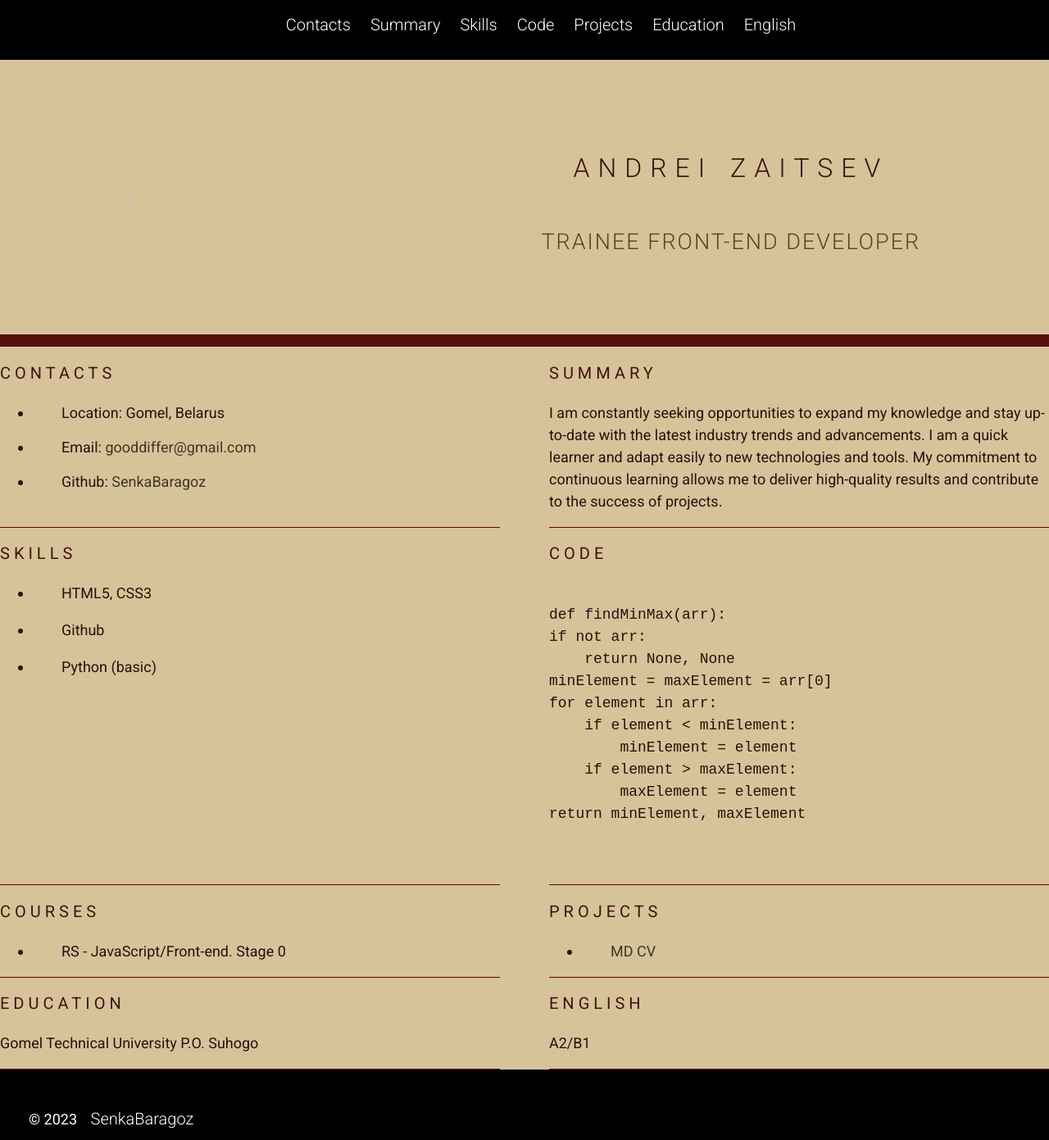
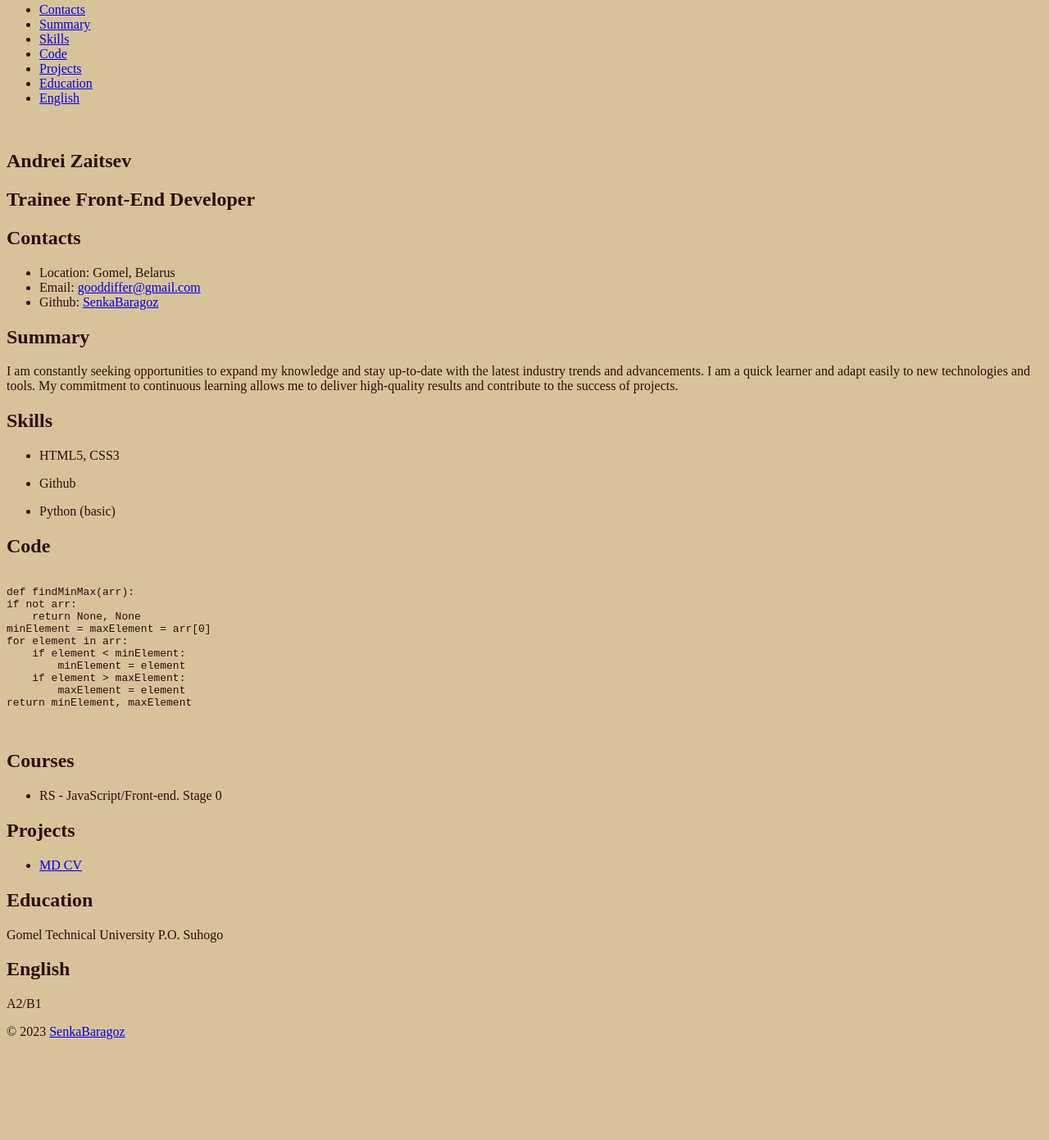
Before and after one commit to SenkaBaragoz/rsschool-cv, a plain HTML site: page index.html in a window 1280 px wide. Shown: the part 13-1404 px from the top of the page at 82% size. After the commit the page ends 1321 px from the top, so only its background shows below. Drawn offline with Linux system fonts and the light colour scheme.

Commit message:
fix: style.css

```diff
--- a/style.css
+++ b/style.css
@@ -1,140 +1,9 @@
-html {
-  scroll-behavior: smooth;
-}
 body {
-  display: flex;
-  flex-direction: column;
-  justify-content: space-between;
-  min-width: 320px;
-  background-color: #d6c39a;
-  min-height: 100vh;
-  margin: 0;
-  padding: 0;
-  font-family: 'Roboto', sans-serif;
-  font-size: 18px;
-  font-weight: 400;
-  line-height: 1.5;
-  color: #2b0f0f;
+    background-color: #d6c39a;
+    color: #2b0f0f;
 }
 .container {
   max-width: 1440px;
   margin: 0 auto;
   min-height: 50px;
 }
-.header {
-  background-color: #000000;
-}
-.nav-list {
-  display: flex;
-  justify-content: center;
-  align-items: center;
-  list-style: none;
-}
-.nav-link {
-  position: relative;
-  padding: 0 12px;
-  text-decoration: none;
-  font-size: 20px;
-  font-weight: 300;
-  line-height: 50px;
-  color: #fff;
-}
-.main {
-  margin-bottom: auto;
-}
-.main-container {
-  display: flex;
-  flex-wrap: wrap;
-  justify-content: space-between;
-}
-.section {
-  width: calc(50% - 30px);
-  border-bottom: 1px solid #680000;
-}
-.section-education,
-.section-english {
-  border-bottom: 1;
-}
-.section-title {
-  margin-bottom: 20px;
-  font-size: 20px;
-  font-weight: 400;
-  text-transform: uppercase;
-  letter-spacing: 5px;
-  color: #421111;
-}
-.section-profile {
-  display: flex;
-  justify-content: space-around;
-  width: 100%;
-  padding: 50px 30px 35px;
-  border-bottom: 15px solid #580d0d;
-}
-.section-profile-title {
-  display: flex;
-  flex-direction: column;
-  justify-content: center;
-  align-content: center;
-  text-align: center;
-  text-transform: uppercase;
-}
-.main-title {
-  position: relative;
-  padding: 0;
-  margin-bottom: 20px;
-  color: #3a1212;
-  font-size: 32px;
-  font-weight: 300;
-  letter-spacing: 10px;
-  line-height: 50px;
-  word-spacing: 3px;
-}
-.section-subtitle {
-  margin-top: 20px;
-  color: #5e3f22;
-  line-height: 50px;
-  font-weight: 300;
-  letter-spacing: 2px;
-}
-.section-profile-logo {
-  width: 250px;
-  height: 250px;
-  object-fit: cover;
-  border-radius: 50%;
-  transition: .3s;
-}
-.section-item {
-  position: relative;
-  margin: 0;
-  margin-bottom: 15px;
-  padding: 0;
-  padding-left: 35px;
-}
-.section-item a {
-  text-decoration: none;
-  color: #3f3623;
-  transition: color 0.5s;
-}
-.footer {
-  background-color: #000000;
-  padding: 35px;
-}
-.footer-container {
-  display: flex;
-  justify-content: space-between;
-  align-items: center;
-  margin: 0 auto;
-  color: #fff;
-}
-.github {
-  color: #fff;
-  text-decoration: none;
-  line-height: 45px;
-}
-.rss {
-  width: 121px;
-  height: 45px;
-  background-image: url("./assets/svg/rss.svg");
-  background-size: contain;
-  background-repeat: no-repeat;
-}
```
